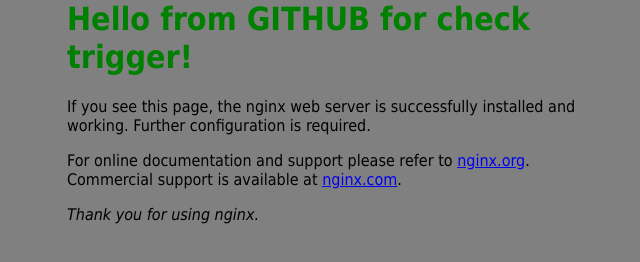
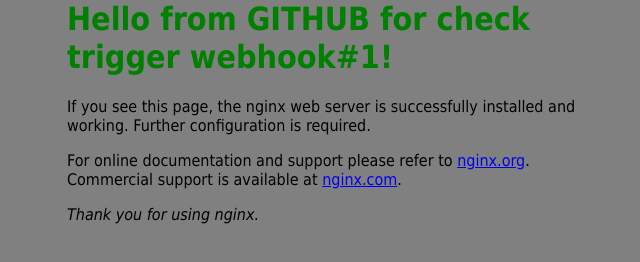
Before and after one commit to AsylbekKamalov/AppForJenkins, a plain HTML site: page index.html in a window 1280 px wide. Shown: the whole page, without its empty margins (293-933 px from the left). Drawn offline with Linux system fonts and the light colour scheme.

Commit message:
With webhook

```diff
--- a/index.html
+++ b/index.html
@@ -9,7 +9,7 @@
 </style>
 </head>
 <body bgcolor=grey>
-<h1> <font color=green>Hello from GITHUB for check trigger!</font></h1>
+<h1> <font color=green>Hello from GITHUB for check trigger webhook#1!</font></h1>
 <p>If you see this page, the nginx web server is successfully installed and
 working. Further configuration is required.</p>
 
```
